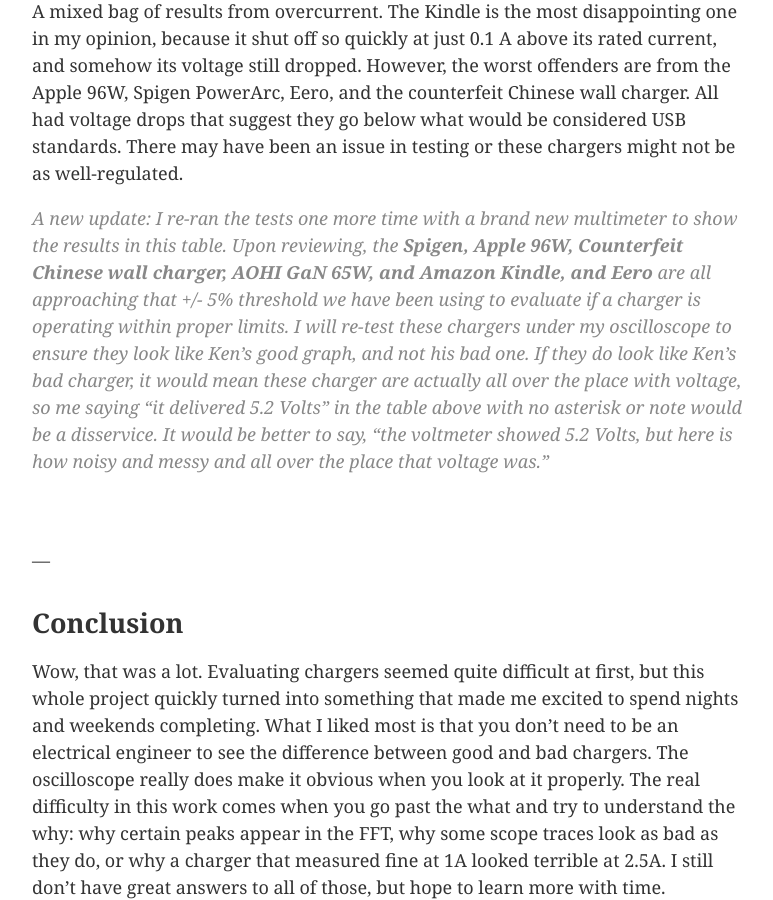
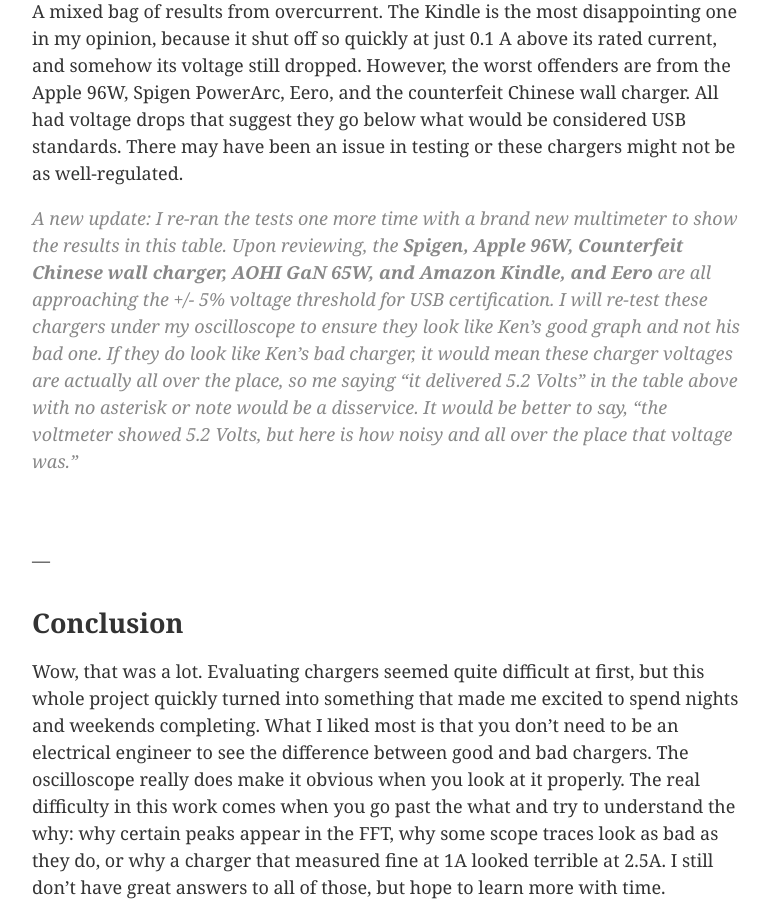
Before and after one commit to 0sps/sull1van.com, a Jekyll site: the page built from _posts/2026-01-19-a-dozen-chargers-in-the-lab.md, in a window 1280 px wide and 900 px high, scrolled down 14282 px. Shown: the whole window, without its empty margins (248-1021 px from the left). Built offline with Jekyll 4.4.1, drawn with Linux system fonts in a browser that asks for light colours.

Commit message:
Update 2026-01-19-a-dozen-chargers-in-the-lab.md

```diff
--- a/_posts/2026-01-19-a-dozen-chargers-in-the-lab.md
+++ b/_posts/2026-01-19-a-dozen-chargers-in-the-lab.md
@@ -1683,7 +1683,7 @@
 A mixed bag of results from overcurrent. The Kindle is the most disappointing one in my opinion, because it shut off so quickly at just 0.1 A above its rated current, and somehow its voltage still dropped. However, the worst offenders are from the Apple 96W, Spigen PowerArc, Eero, and the counterfeit Chinese wall charger. All had voltage drops that suggest they go below what would be considered USB standards. There may have been an issue in testing or these chargers might not be as well-regulated.
 
 <span style="color: #888; font-style: italic;">
-A new update: I re-ran the tests one more time with a brand new multimeter to show the results in this table. Upon reviewing, the **Spigen, Apple 96W, Counterfeit Chinese wall charger, AOHI GaN 65W, and Amazon Kindle, and Eero** are all approaching that +/- 5% threshold we have been using to evaluate if a charger is operating within proper limits. I will re-test these chargers under my oscilloscope to ensure they look like Ken's good graph, and not his bad one. If they do look like Ken's bad charger, it would mean these charger are actually all over the place with voltage, so me saying *"it delivered 5.2 Volts"* in the table above with no asterisk or note would be a disservice. It would be better to say, *"the voltmeter showed 5.2 Volts, but here is how noisy and messy and all over the place that voltage was."* </span>
+A new update: I re-ran the tests one more time with a brand new multimeter to show the results in this table. Upon reviewing, the **Spigen, Apple 96W, Counterfeit Chinese wall charger, AOHI GaN 65W, and Amazon Kindle, and Eero** are all approaching the +/- 5% voltage threshold for USB certification. I will re-test these chargers under my oscilloscope to ensure they look like Ken's good graph and not his bad one. If they do look like Ken's bad charger, it would mean these charger voltages are actually all over the place, so me saying *"it delivered 5.2 Volts"* in the table above with no asterisk or note would be a disservice. It would be better to say, *"the voltmeter showed 5.2 Volts, but here is how noisy and all over the place that voltage was."* </span>
 
 
 
```
